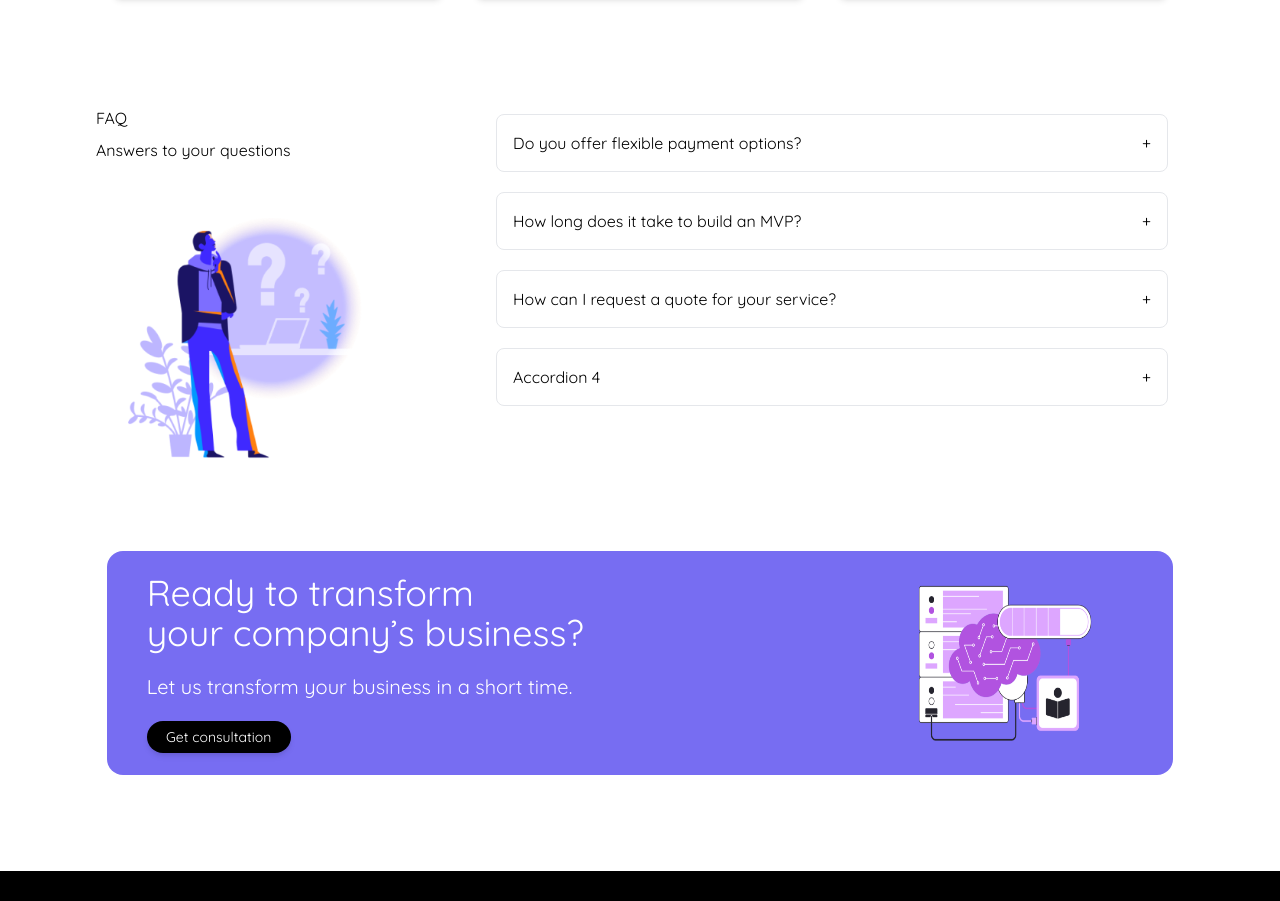
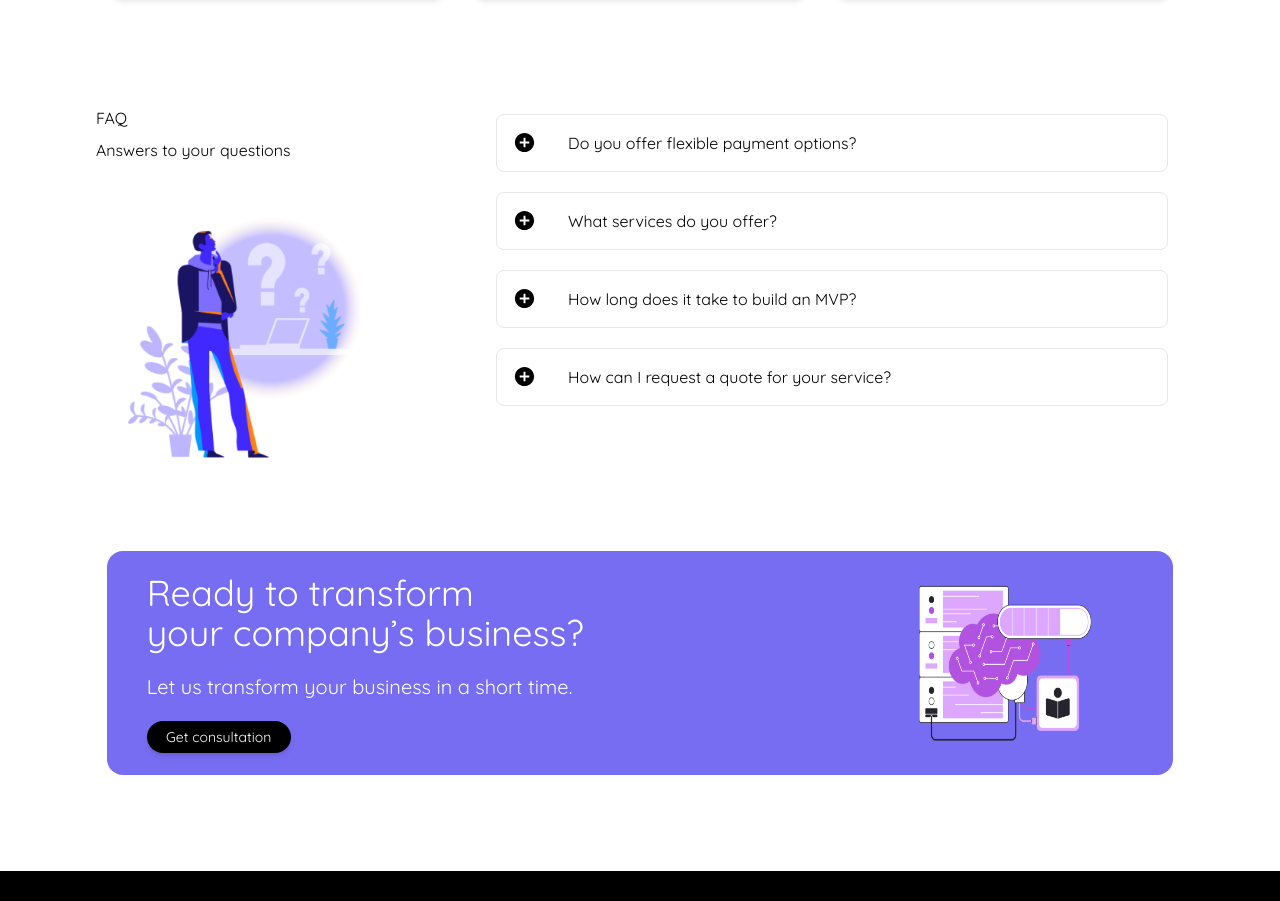
Before and after one commit to Rediet404/TimeTech1, a React (Vite) app in the folder my-project/: page / in a window 1280 px wide. Shown: the part 2186-3087 px from the top of the page. Built offline with nearby package versions, Linux system fonts and the light colour scheme.

Commit message:
clean up

```diff
--- a/my-project/src/pages/home/home.jsx
+++ b/my-project/src/pages/home/home.jsx
@@ -8,6 +8,16 @@ const Home = () => {
   const toggleAccordion = (index) => {
     setIsOpen(isOpen === index ? null : index);
   };
+
+  const minus = <svg width="20" height="20" viewBox="0 0 50 50" fill="none" xmlns="http://www.w3.org/2000/svg">
+  <g clipPath="url(#clip0_291_186)">
+  <path d="M25 50C18.3696 50 12.0107 47.3661 7.32233 42.6777C2.63392 37.9893 0 31.6304 0 25C0 18.3696 2.63392 12.0107 7.32233 7.32233C12.0107 2.63392 18.3696 0 25 0C31.6304 0 37.9893 2.63392 42.6777 7.32233C47.3661 12.0107 50 18.3696 50 25C50 31.6304 47.3661 37.9893 42.6777 42.6777C37.9893 47.3661 31.6304 50 25 50ZM25 45C30.3043 45 35.3914 42.8929 39.1421 39.1421C42.8929 35.3914 45 30.3043 45 25C45 19.6957 42.8929 14.6086 39.1421 10.8579C35.3914 7.10714 30.3043 5 25 5C19.6957 5 14.6086 7.10714 10.8579 10.8579C7.10714 14.6086 5 19.6957 5 25C5 30.3043 7.10714 35.3914 10.8579 39.1421C14.6086 42.8929 19.6957 45 25 45ZM37.5 22.5V27.5H12.5V22.5H37.5Z" fill="black"/>
+  </g>
+  </svg>
+
+  const plus = <svg width="23" height="23" viewBox="0 0 50 50" fill="none" xmlns="http://www.w3.org/2000/svg">
+  <path d="M24.9994 4.1665C13.5118 4.1665 4.16602 13.5123 4.16602 24.9998C4.16602 36.4873 13.5118 45.8332 24.9994 45.8332C36.4869 45.8332 45.8327 36.4873 45.8327 24.9998C45.8327 13.5123 36.4869 4.1665 24.9994 4.1665ZM35.416 27.0832H27.0827V35.4165H22.916V27.0832H14.5827V22.9165H22.916V14.5832H27.0827V22.9165H35.416V27.0832Z" fill="black"/>
+  </svg>
 
   return (
     <section className="pt-14">
@@ -86,11 +96,11 @@ const Home = () => {
         <div className="App p-4 w-[90%] sm:w-[55%]">
           <div className="border rounded-lg mb-5 ">
             <div
-              className="flex justify-between p-4  cursor-pointer"
+              className="flex gap-8 p-4  cursor-pointer"
               onClick={() => toggleAccordion(1)}
             >
+              <span>{isOpen === 1 ? minus : plus }</span>
               <h3 className="font-medium text-center">Do you offer flexible payment options?</h3>
-              <span>{isOpen === 1 ? '-' : '+'}</span>
 
             </div>
             {isOpen === 1 && (
@@ -102,11 +112,11 @@ const Home = () => {
 
           <div className="border rounded-lg mb-5">
             <div
-              className="flex justify-between p-4  cursor-pointer"
+              className="flex gap-8 p-4  cursor-pointer"
               onClick={() => toggleAccordion(2)}
             >
-              <h3 className="font-medium text-center">How long does it take to build an MVP?</h3>
-              <span>{isOpen === 2 ? '-' : '+'}</span>
+              <span>{isOpen === 2 ? minus : plus}</span>
+              <h3 className="font-medium text-center">What services do you offer?</h3>
             </div>
             {isOpen === 2 && (
               <div className="p-4">
@@ -117,11 +127,11 @@ const Home = () => {
 
           <div className="border rounded-lg mb-5">
             <div
-              className="flex justify-between p-4 cursor-pointer"
+              className="flex gap-8 p-4 cursor-pointer"
               onClick={() => toggleAccordion(3)}
             >
-              <h3 className="font-medium text-center">How can I request a quote for your service?</h3>
-              <span>{isOpen === 3 ? '-' : '+'}</span>
+              <span>{isOpen === 3 ? minus : plus}</span>
+              <h3 className="font-medium text-center">How long does it take to build an MVP?</h3>
             </div>
             {isOpen === 3 && (
               <div className="p-4">
@@ -131,11 +141,12 @@ const Home = () => {
           </div>
           <div className="border rounded-lg mb-5">
             <div
-              className="flex justify-between p-4 cursor-pointer"
+              className="flex gap-8 p-4 cursor-pointer"
               onClick={() => toggleAccordion(4)}
             >
-              <h3 className="font-medium text-center">Accordion 4</h3>
-              <span>{isOpen === 4 ? '-' : '+'}</span>
+              <span>{isOpen === 4 ? minus : plus}</span>
+              <h3 className="font-medium text-center ">How can I request a quote for your service?</h3>
+
             </div>
             {isOpen === 4 && (
               <div className="p-4">
```
Also changed, not shown: my-project/src/assets/bxs_plus-circle.svg (added), my-project/src/assets/zondicons_minus-outline.svg (added).
